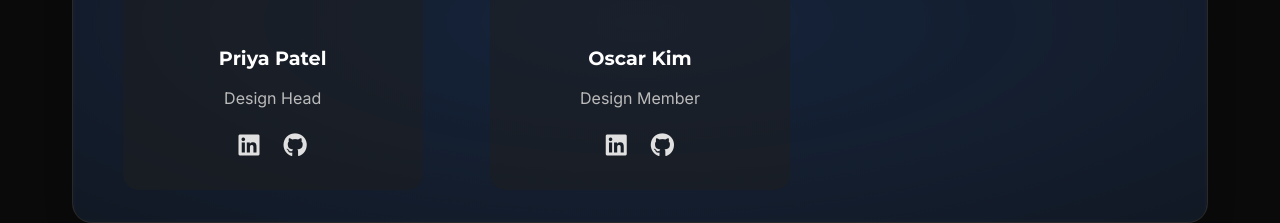
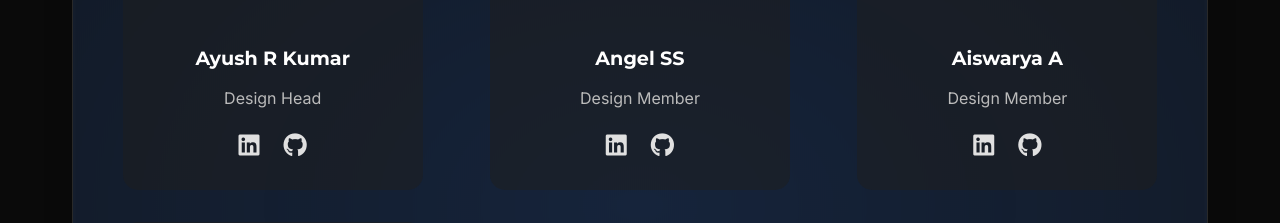
Before and after one commit to basithalikp/acm-nssce, a Django app: page /our-team/ in a window 1280 px wide. Shown: the part 2558-2781 px from the top of the page. Run offline with Django 5.2, Linux system fonts and the light colour scheme.

Commit message:
Added details

```diff
--- a/acm_chapter/static/acm_chapter/css/main.css
+++ b/acm_chapter/static/acm_chapter/css/main.css
@@ -38,11 +38,12 @@ body {
   top: 0;
   left: 0;
   width: 100%;
-  height: 100%;
+  min-height: 100%;
   z-index: -1;
   background-image: url('../images/rm222batch5-mind-22.jpg');
   /*linear-gradient(160deg, rgba(10, 10, 10, 0.95) 0%, rgba(10, 10, 10, 0.8) 50%, rgba(10, 10, 10, 0.95) 100%),*/
-  background-size: cover;
+  background-size: 100%;
+  background-repeat: no-repeat;
   background-attachment: fixed;
   background-position: center center;
   filter: brightness(0.7);
--- a/acm_chapter/views.py
+++ b/acm_chapter/views.py
@@ -4,11 +4,11 @@ from django.shortcuts import render
 # --- EVENT DATA ---
 event_data = [
     {'title': 'Algorithmic Sprint 2025', 'date': 'Oct 15, 2025', 'desc': 'A 24-hour competitive python programming marathon. Sharpen your algorithmic thinking with python skills.', 'image': 'https://images.unsplash.com/photo-1542831371-29b0f74f9713?ixlib=rb-4.0.3&q=85&fm=jpg&crop=entropy&cs=srgb&w=1200'},
-    {'title': 'AI & ML Workshop', 'date': 'Nov 02, 2025', 'desc': 'Dive into the world of Artificial Intelligence with hands-on sessions on TensorFlow and PyTorch.', 'image': 'https://images.unsplash.com/photo-1620712943543-2703222e3ae7?ixlib=rb-4.0.3&q=85&fm=jpg&crop=entropy&cs=srgb&w=1200'},
-    {'title': 'CyberSec Summit', 'date': 'Nov 18, 2025', 'desc': 'Learn about ethical hacking, network security, and cryptography from industry experts.', 'image': 'https://images.unsplash.com/photo-1550751827-4138d04d420d?ixlib=rb-4.0.3&q=85&fm=jpg&crop=entropy&cs=srgb&w=1200'},
-    {'title': 'Intro to Django', 'date': 'Dec 05, 2025', 'desc': 'Build and deploy your first web application with Python and Django. A beginner-friendly workshop.', 'image': 'https://images.unsplash.com/photo-1618423691278-c0705051827b?ixlib=rb-4.0.3&q=85&fm=jpg&crop=entropy&cs=srgb&w=1200'},
-    {'title': 'UI/UX Design Principles', 'date': 'Jan 10, 2026', 'desc': 'Master the fundamentals of user interface and user experience design with Figma.', 'image': 'https://images.unsplash.com/photo-1587440871875-191322ee64b0?ixlib=rb-4.0.3&q=85&fm=jpg&crop=entropy&cs=srgb&w=1200'},
-    {'title': 'Cloud Computing with AWS', 'date': 'Feb 22, 2026', 'desc': 'Explore cloud services and infrastructure with Amazon Web Services (AWS).', 'image': 'https://images.unsplash.com/photo-1563986768494-4dee2763ff3f?ixlib=rb-4.0.3&q=85&fm=jpg&crop=entropy&cs=srgb&w=1200'},
+    {'title': 'AI & ML Workshop', 'date': 'Nov 02, 2025', 'desc': 'Dive into the world of Artificial Intelligence with hands-on sessions on TensorFlow and PyTorch.', 'image': 'https://github.com/basithalikp/image-cdn/blob/main/acm/AIandML.jpg?raw=true'},
+    {'title': 'CyberSec Summit', 'date': 'Nov 18, 2025', 'desc': 'Learn about ethical hacking, network security, and cryptography from industry experts.', 'image': 'https://github.com/basithalikp/image-cdn/blob/main/acm/cyberSecurity.jpg?raw=true'},
+    {'title': 'Intro to Django', 'date': 'Dec 05, 2025', 'desc': 'Build and deploy your first web application with Python and Django. A beginner-friendly workshop.', 'image': 'https://github.com/basithalikp/image-cdn/blob/main/acm/introToDjango.jpg?raw=true'},
+    {'title': 'UI/UX Design Principles', 'date': 'Jan 10, 2026', 'desc': 'Master the fundamentals of user interface and user experience design with Figma.', 'image': 'https://github.com/basithalikp/image-cdn/blob/main/acm/uiUxDesignPrinciples.jpg?raw=true'},
+    {'title': 'Cloud Computing with AWS', 'date': 'Feb 22, 2026', 'desc': 'Explore cloud services and infrastructure with Amazon Web Services (AWS).', 'image': 'https://github.com/basithalikp/image-cdn/blob/main/acm/cloudComputing.jpg?raw=true'},
 ]
 
 # --- TEAM DATA ---
@@ -21,25 +21,29 @@ team_data = {
         {'name': 'Drisya A', 'role': 'Treasurer', 'img': 'https://i.pravatar.cc/300?u=treasurer', 'linkedin': '#', 'github': '#'},
     ],
     'tech': [
-        {'name': 'Basith Ali KP', 'role': 'Tech Head', 'img': 'https://i.pravatar.cc/300?u=techhead', 'linkedin': '#', 'github': '#'},
-        {'name': 'Chloe Davis', 'role': 'Tech Member', 'img': 'https://i.pravatar.cc/300?u=tech1', 'linkedin': '#', 'github': '#'},
-        {'name': 'Ben Carter', 'role': 'Tech Member', 'img': 'https://i.pravatar.cc/300?u=tech2', 'linkedin': '#', 'github': '#'},
+        {'name': 'Basith Ali KP', 'role': 'Tech Head', 'img': 'https://raw.githubusercontent.com/basithalikp/image-cdn/refs/heads/main/acm/eid_green.jpg', 'linkedin': 'https://www.linkedin.com/in/basithalikp/', 'github': 'https://github.com/basithalikp'},
+        {'name': 'Avaneesh R', 'role': 'Tech Member', 'img': 'https://i.pravatar.cc/300?u=tech1', 'linkedin': '#', 'github': '#'},
     ],
     'design': [
-        {'name': 'Priya Patel', 'role': 'Design Head', 'img': 'https://i.pravatar.cc/300?u=designhead', 'linkedin': '#', 'github': '#'},
-        {'name': 'Oscar Kim', 'role': 'Design Member', 'img': 'https://i.pravatar.cc/300?u=design1', 'linkedin': '#', 'github': '#'},
+        {'name': 'Ayush R Kumar', 'role': 'Design Head', 'img': 'https://i.pravatar.cc/300?u=designhead', 'linkedin': '#', 'github': '#'},
+        {'name': 'Angel SS', 'role': 'Design Member', 'img': 'https://i.pravatar.cc/300?u=design1', 'linkedin': '#', 'github': '#'},
+        {'name': 'Aiswarya A', 'role': 'Design Member', 'img': 'https://i.pravatar.cc/300?u=design1', 'linkedin': '#', 'github': '#'},
+        {'name': 'Aiswary MP', 'role': 'Design Member', 'img': 'https://i.pravatar.cc/300?u=design1', 'linkedin': '#', 'github': '#'},
     ],
     'membership': [
-        {'name': 'Isabella Rossi', 'role': 'Membership Advisor', 'img': 'https://i.pravatar.cc/300?u=mem1', 'linkedin': '#', 'github': '#', 'phone': '919876543210'},
-        {'name': 'Noah Brown', 'role': 'Membership Advisor', 'img': 'https://i.pravatar.cc/300?u=mem2', 'linkedin': '#', 'github': '#', 'phone': '919876543211'},
+        {'name': 'Afrin Asif', 'role': 'Membership Chair', 'img': 'https://i.pravatar.cc/300?u=mem1', 'linkedin': '#', 'github': '#', 'phone': '919876543210'},
+        {'name': 'Aditi AM', 'role': 'Membership Advisor', 'img': 'https://i.pravatar.cc/300?u=mem2', 'linkedin': '#', 'github': '#', 'phone': '919876543211'},
     ],
     'media': [
-        {'name': 'Liam Wilson', 'role': 'Media Head', 'img': 'https://i.pravatar.cc/300?u=mediahead', 'linkedin': '#', 'github': '#'},
-        {'name': 'Ava Miller', 'role': 'Media Member', 'img': 'https://i.pravatar.cc/300?u=media1', 'linkedin': '#', 'github': '#'},
+        {'name': 'Anulakshmi C', 'role': 'Media Head', 'img': 'https://i.pravatar.cc/300?u=mediahead', 'linkedin': '#', 'github': '#'},
+        {'name': 'Amna Sherin VA', 'role': 'Media Member', 'img': 'https://i.pravatar.cc/300?u=media1', 'linkedin': '#', 'github': '#'},
+        {'name': 'Arunima N', 'role': 'Media Member', 'img': 'https://i.pravatar.cc/300?u=media1', 'linkedin': '#', 'github': '#'},
     ],
     'content': [
-        {'name': 'Sofia Taylor', 'role': 'Content Head', 'img': 'https://i.pravatar.cc/300?u=contenthead', 'linkedin': '#', 'github': '#'},
-        {'name': 'James Moore', 'role': 'Content Writer', 'img': 'https://i.pravatar.cc/300?u=content1', 'linkedin': '#', 'github': '#'},
+        {'name': 'Anaswara VK', 'role': 'Content Head', 'img': 'https://i.pravatar.cc/300?u=contenthead', 'linkedin': '#', 'github': '#'},
+        {'name': 'Anagha Gopalakrishnan', 'role': 'Content Writer', 'img': 'https://i.pravatar.cc/300?u=content1', 'linkedin': '#', 'github': '#'},
+        {'name': 'Aryananda T', 'role': 'Content Writer', 'img': 'https://i.pravatar.cc/300?u=content1', 'linkedin': '#', 'github': '#'},
+        {'name': 'Alaina Sanoj', 'role': 'Content Writer', 'img': 'https://i.pravatar.cc/300?u=content1', 'linkedin': '#', 'github': '#'},
     ]
 }
 
```
